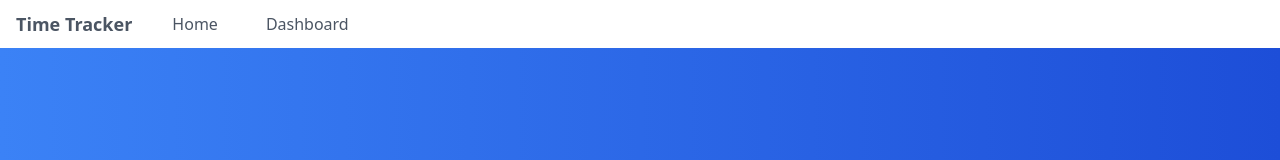
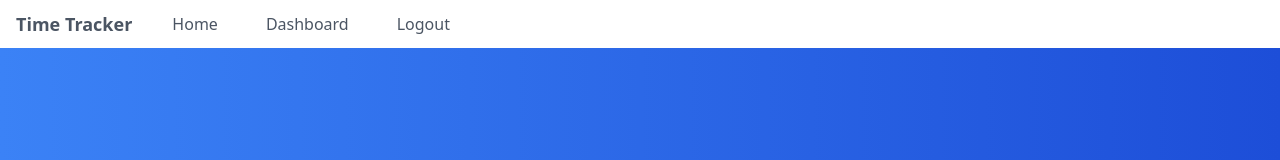
Before and after one commit to xixicir/cs-320-team-3-front-end, a Next.js app: page / in a window 1280 px wide. Shown: the top 160 px of the page. Built offline with nearby package versions, Linux system fonts and the light colour scheme.

Commit message:
added logout in taskbar and made add new managee button look better

```diff
--- a/src/app/me/manage/page.tsx
+++ b/src/app/me/manage/page.tsx
@@ -43,11 +43,13 @@ export default function Page() {
             </div>
           </div>
         </div>
-      </div>
-      <div>
+
+        <div>
         <button onClick = {(e) => (router.push("/me/manage/add_managee"))} className="bg-blue-500 hover:bg-blue-700 text-white font-bold py-2 px-4 rounded w-full">
           Add New Managee
         </button>
+        </div>
       </div>
+
   </div>)
 }
--- a/src/app/page.tsx
+++ b/src/app/page.tsx
@@ -29,6 +29,12 @@ export const Taskbar = () => {
                 className="cursor-pointer text-gray-600 hover:text-gray-900 transition-colors duration-150 py-1 px-4 rounded hidden sm:block"
               >
                 Dashboard
+              </div>
+              <div
+                onClick={() => router.push("/logout")}
+                className="cursor-pointer text-gray-600 hover:text-gray-900 transition-colors duration-150 py-1 px-4 rounded hidden sm:block"
+              >
+                Logout
               </div>
             </div>
           </div>
```
